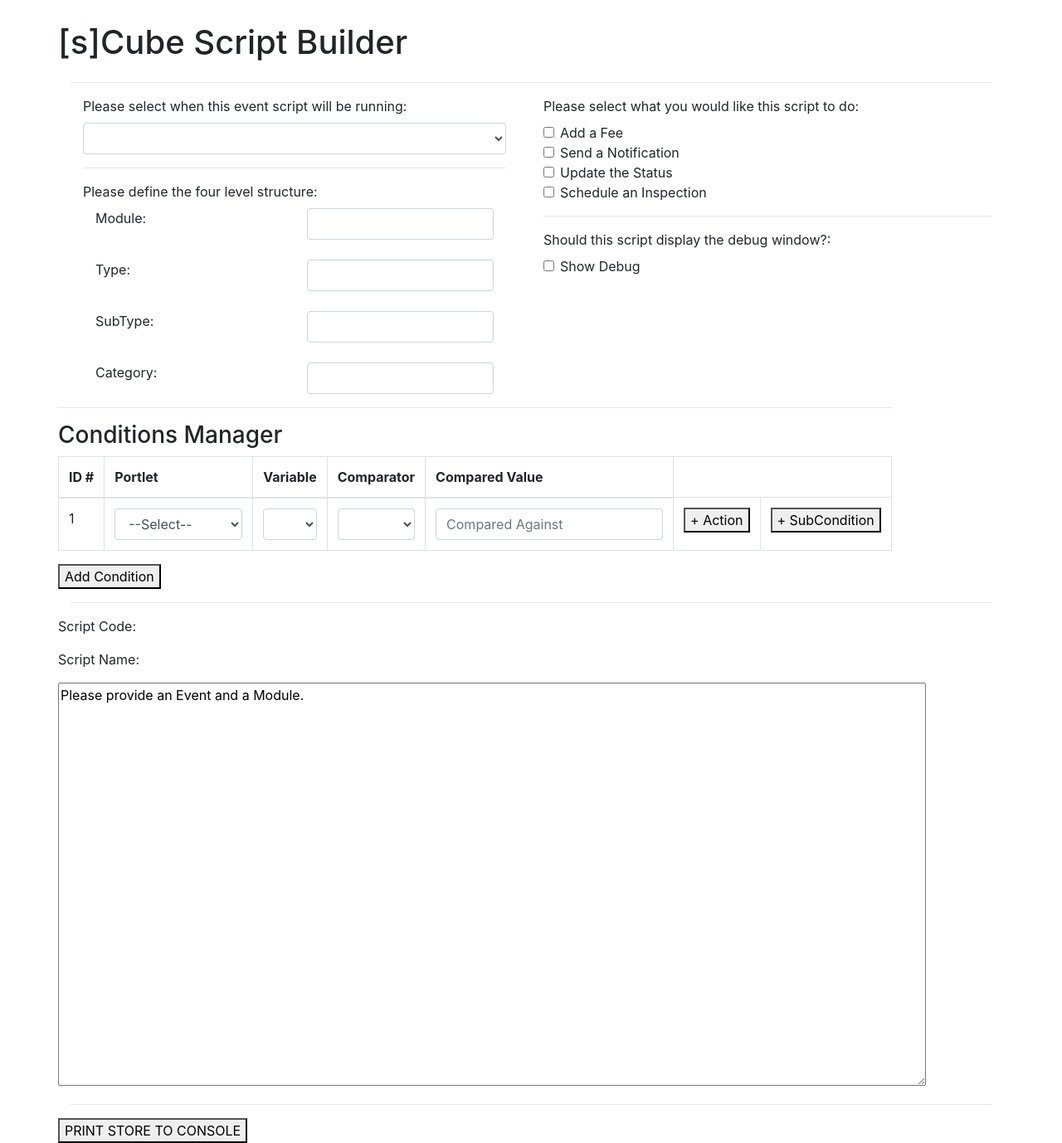
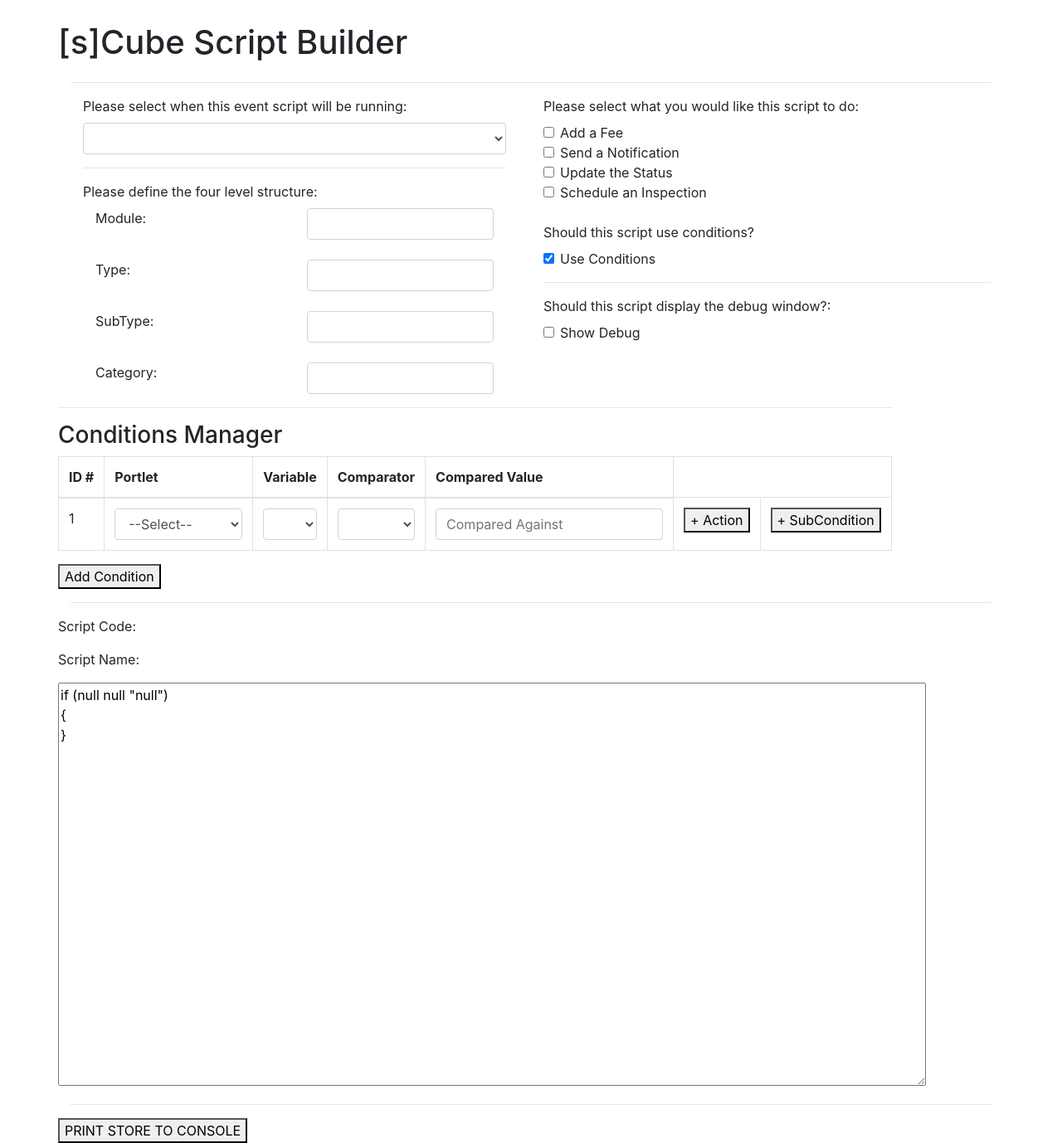
Before and after one commit to ItsAMeNick/sCube-Script-Builder, a React (Create React App) app: page / in a window 1280 px wide. Shown: the whole page at 83% size. Built offline with nearby package versions, Linux system fonts and the light colour scheme.

Commit message:
[NZ] Work on parser

```diff
--- a/src/components/CORE_Function.js
+++ b/src/components/CORE_Function.js
@@ -18,6 +18,10 @@ class CORE_Function extends Component {
         });
     };
 
+    componentDidMount() {
+        document.getElementById("conditions").checked = this.props.functionality.conditions;
+    };
+
     render() {
         return (
             <div>
@@ -29,6 +33,11 @@ class CORE_Function extends Component {
                 <Form.Check id="notification_send" type="checkbox" label="Send a Notification" onChange={this.handleChange}/>
                 <Form.Check id="status_udpate" type="checkbox" label="Update the Status" onChange={this.handleChange}/>
                 <Form.Check id="inspection_schedule" type="checkbox" label="Schedule an Inspection" onChange={this.handleChange}/>
+                <br/>
+                <Form.Label>
+                    Should this script use conditions?
+                </Form.Label>
+                <Form.Check id="conditions" type="checkbox" label="Use Conditions" onChange={this.handleChange}/>
             </Form>
             </div>
         );
--- a/src/components/CORE_GenerateOutput.js
+++ b/src/components/CORE_GenerateOutput.js
@@ -23,56 +23,38 @@ class CORE_GenerateOutput extends Component {
             }
     }
 
+    appendScript = (tab, text) => {
+        //This function will add one line to the script text with tabbing of tab
+        script_text += tab + text + "\n";
+    }
+
     generateScript = () => {
         let today = new Date();
         script_text = "";
-        let initialComment_text = "";
-        let showDebug_text = "";
-        let fees_text = "";
 
         if (this.props.state.event_type != null && this.props.state.structure.module !== "NA") {
-            initialComment_text += "//"+this.props.state.event_type+":"
+            script_text += "//"+this.props.state.event_type+":"
                                 +this.props.state.structure.module+"/"
                                 +this.props.state.structure.type+"/"
                                 +this.props.state.structure.subtype+"/"
                                 +this.props.state.structure.category+"\n";
-            initialComment_text += "//Created: " + (today.getMonth()+1) +"/"
+            script_text += "//Created: " + (today.getMonth()+1) +"/"
                                                 + today.getDate() + "/"
                                                 + today.getFullYear() + "\n";
-            initialComment_text += "\n";
+            script_text += "\n";
         } else {
             //Must provide event and module before anything can generate.
-            return "Please provide an Event and a Module.";
+            //return "Please provide an Event and a Module.";
         }
 
         if (this.props.state.show_debug === true) {
-            showDebug_text += "showDebug = true;\n";
-            showDebug_text += "\n";
+            script_text += "showDebug = true;\n";
+            script_text += "\n";
         }
 
-        if (this.props.state.functionality.fees === true) {
-            let local_fees = this.props.state.fees;
-            for (var f in local_fees) {
-                if (local_fees[f].invoice === null) local_fees[f].invoice = "N";
-                if (local_fees[f].duplicate === null) local_fees[f].duplicate = "Y";
-                fees_text += "updateFee(\"" + local_fees[f].code + "\", "
-                                        + "\"" + local_fees[f].schedule + "\", "
-                                        + "\"" + local_fees[f].period + "\", "
-                                        + local_fees[f].quantity + ", "
-                                        + "\"" + local_fees[f].invoice + "\", "
-                                        + "\"" + local_fees[f].duplicate + "\", "
-                                        + local_fees[f].sequence + ");\n"
-            }
-            fees_text += "\n";
-        }
+        //NEED TO ADD "DEFINE VARIABLES" !!!
+        this.parseConditions(1, "");
 
-        script_text += initialComment_text;
-        script_text += showDebug_text;
-
-        //NEED TO ADD "DEFINE VARIABLES" !!!
-
-        script_text += fees_text;
-        this.parseConditions(1, "");
         return script_text;
     }
 
@@ -91,29 +73,78 @@ class CORE_GenerateOutput extends Component {
         });
         //Escape
         if (conditions.length === 0) return null;
+
         var set_tab = "\t".repeat(level-1);
-        var set_tab1 = "\t".repeat(level);
-        for (let c in conditions) {
-            script_text += set_tab + "if (";
-            if (conditions[c].condition_type === "cf") {
-                //Will use variable mapper later !!!
-                script_text += "getAppSpecific(\"" + conditions[c].comparison_x + "\") ";
-            } else {
-                script_text += conditions[c].comparison_x + " ";
+        var set_tab_in = set_tab + "\t";
+        if (!this.props.state.functionality.conditions) {
+            set_tab = "";
+            set_tab_in = "";
+        }
+
+        //BEGIN CONDTION PARSEING
+        if (this.props.state.functionality.conditions) {
+            for (let c in conditions) {
+
+                //Build the if statement
+                let condition_start = "if (";
+                if (conditions[c].condition_type === "cf") {
+                    //Creating some kind of variable mapper would look nice
+                    condition_start += "getAppSpecific(\"" + conditions[c].comparison_x + "\") ";
+                } else {
+                    condition_start += conditions[c].comparison_x + " ";
+                }
+                condition_start += conditions[c].comparison_type + " ";
+                condition_start += "\"" + conditions[c].comparison_y + "\")";
+
+                this.appendScript(set_tab, condition_start);
+                this.appendScript(set_tab, "{");
+
+                for (let a in conditions[c].actions) {
+                    this.parseAction(set_tab_in, conditions[c].actions[a]);
+                }
+
+                this.parseConditions(set_tab_in, conditions[c].key);
+
+                this.appendScript(set_tab, "}");
             }
+        } else {
+            //Parse everything individually
 
-            script_text += conditions[c].comparison_type + " ";
+            //Fees
+            for (let f in this.props.state.fees) {
+                console.log("")
+            }
+        }
+    }
 
-            script_text += "\"" + conditions[c].comparison_y + "\") {\n";
+    parseAction = (tab, action) => {
+        if (action === null) {
+            return null;
+        }
+        action = action.split("-");
+        let action_text = "";
+        switch (action[0]) {
+            case "Fee": {
+                if (this.props.state.functionality.fees === true) {
+                    action_text = this.addFeeText(action[1]);
+                }
+                break;
+            }
+            default: return null;
+        }
+        this.appendScript(tab, action_text);
+    }
 
-            this.parseConditions(level+1, conditions[c].key);
-
-            for (let a in conditions[c].actions) {
-                script_text += set_tab1 + conditions[c].actions[a] + "\n";
-            }
-
-            script_text += set_tab + "}\n"
-        }
+    addFeeText = fee_num => {
+        let fees_text = "";
+        let fee = this.props.state.fees[fee_num];
+        //Fix up the parameters
+        fees_text += "updateFee(\"" + fee.code + "\", "
+                                + "\"" + fee.schedule + "\", "
+                                + "\"" + fee.period + "\", "
+                                + fee.quantity + ", "
+                                + "\"" + fee.invoice + ");"
+        return fees_text;
     }
 
     render() {
--- a/src/components/FEE_FeeItem.js
+++ b/src/components/FEE_FeeItem.js
@@ -11,7 +11,7 @@ class FEE_FeeItem extends Component {
 
     handleChange(event) {
         let newFees = this.props.fees;
-        newFees[this.props.fee_number-1][event.target.id] = event.target.value;
+        newFees[this.props.fee_number][event.target.id] = event.target.value;
         this.props.update({
             fees: newFees
         });
@@ -29,6 +29,7 @@ class FEE_FeeItem extends Component {
             </td>
             <td>
                 <Form.Control id="period" as="select" onChange={this.handleChange}>
+                    <option></option>
                     <option>FINAL</option>
                 </Form.Control>
             </td>
--- a/src/modules/reducer.js
+++ b/src/modules/reducer.js
@@ -31,7 +31,7 @@ const initialState = {
         key: 1,
         code: null,
         schedule: null,
-        period: "FINAL",
+        period: null,
         quantity: null,
         invoice: null
     }}
```
Lines whose indentation alone changed are shown as unchanged.
